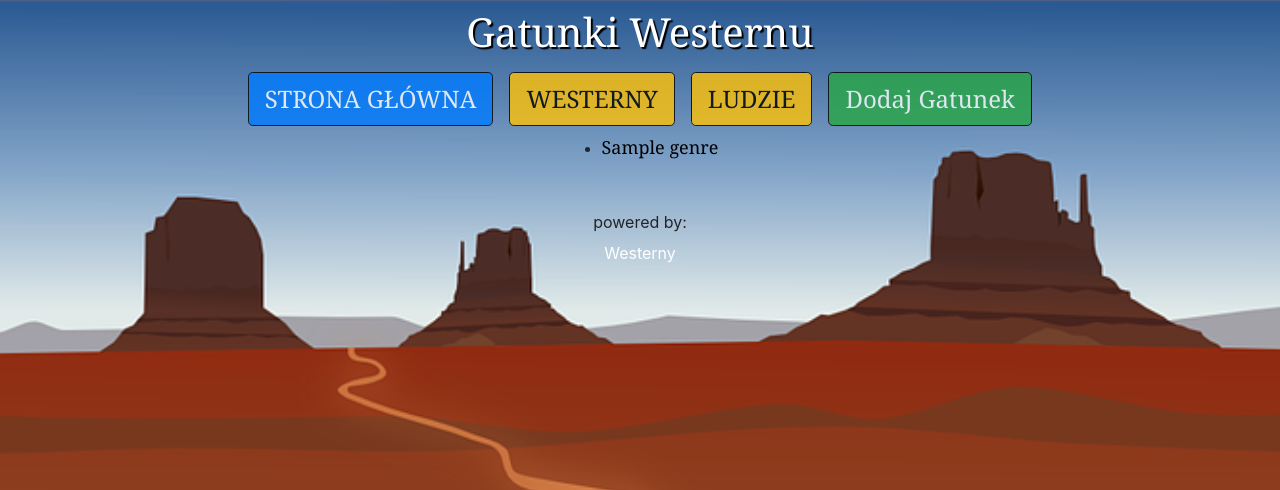
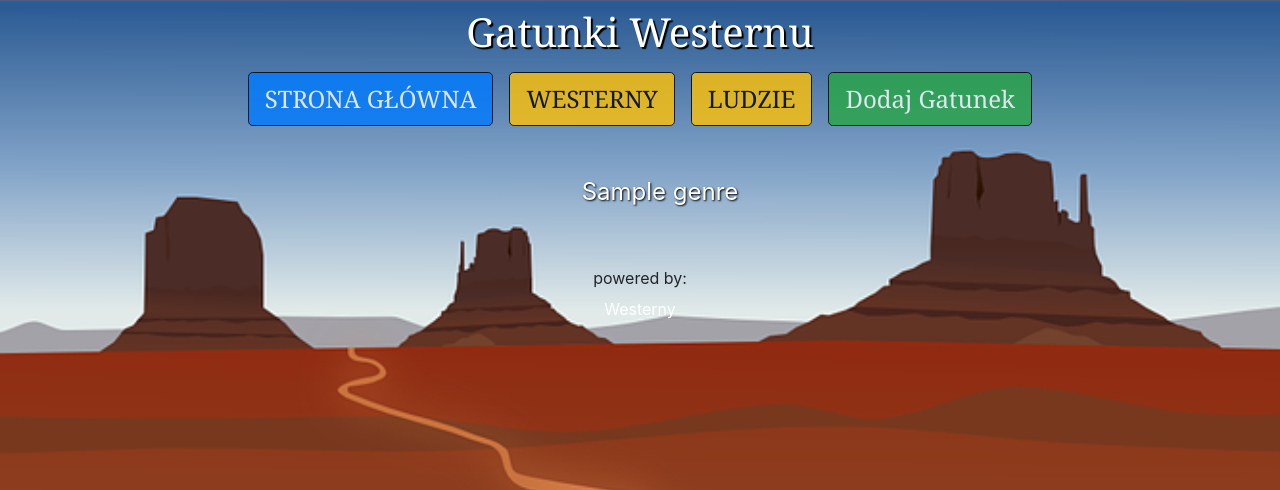
Before and after one commit to AndrzejBakula/westerny, a Django app: page /genres/ in a window 1280 px wide. Shown: the top 490 px of the page. Run offline with Django 3.2, Linux system fonts and the light colour scheme; tables that the repository leaves empty hold one stand-in row (values such as "Sample post").

Commit message:
new oppening

```diff
--- a/westerny_app/static/style.css
+++ b/westerny_app/static/style.css
@@ -29,12 +29,12 @@
     border-style: solid;
     margin: 1vh;
 }
-
 .menu_link {
     text-decoration: none;
-    color: #000000;
+    color: #ffffff;
     font-family: Georgia, serif;
-    font-size: large;
+    font-size: x-large;
+    text-shadow: 2px 2px 1px #000000;
 }
 h1, h2, h3, h4, h5, h6 {
     color: #ffffff;
--- a/westerny_app/templates/genres.html
+++ b/westerny_app/templates/genres.html
@@ -11,12 +11,16 @@
     <div class="d-flex flex-row justify-content-around flex-wrap">
         <a class="btn btn-primary btn-lg guzik" href="{% url 'index' %}">STRONA GŁÓWNA</a>
         <a class="btn btn-warning btn-lg guzik2" href="{% url 'movies' %}">WESTERNY</a>
-        <a class="btn btn-warning btn-lg guzik2" href="/people">LUDZIE</a>
+        <a class="btn btn-warning btn-lg guzik2" href="{% url 'people' %}">LUDZIE</a>
         <a class="btn btn-success btn-lg guzik" href="{% url 'add-genre' %}"> Dodaj Gatunek</a>
     </div>
+    <hr>
+
     <ul>
         {% for genre in genres %}
-            <li><a class="menu_link" href="/genre-details/{{genre.id}}">{{genre}}</a></li>
+        <div class="d-flex flex-row justify-content-center align-items-center">
+            <a  class="btn btn-link align-self-center" href="/genre-details/{{ genre.id }}" target="_blank" style="font-size: x-large; color: white; text-shadow: 1px 1px 2px black">{{ genre }}</a>
+        </div>
         {% endfor %}
     </ul>
 
--- a/westerny_app/views.py
+++ b/westerny_app/views.py
@@ -35,6 +35,28 @@ class AddGenreView(View):
         form = AddGenreForm()
         return render(request, "add_genre.html", {"form": form})
 
+    def post(self, request):
+        form = AddGenreForm(request.POST)
+        if form.is_valid():
+            data = form.cleaned_data
+            genres = [i.name.title() for i in Genre.objects.all()]
+            genre = data["name"].title()
+            if genre in genres:
+                ctx = {
+                    "error_message": "Ten gatunek już jest w bazie.",
+                    "form": form,
+                    "data": request.POST
+                }
+                return render(request, "add_genre.html", ctx)
+            else:
+                Genre.objects.create(
+                    name=genre,
+                    genre_image=data["image"],
+                    who_added="Westerny" #PILNIE DO POPRAWY O USERA
+                )
+                return redirect("/genres")
+
+
 
 class PeopleView(View):
     def get(self, request):
```
Also changed, not shown: westerny_app/templates/add_genre.html (+10 -0 lines).
